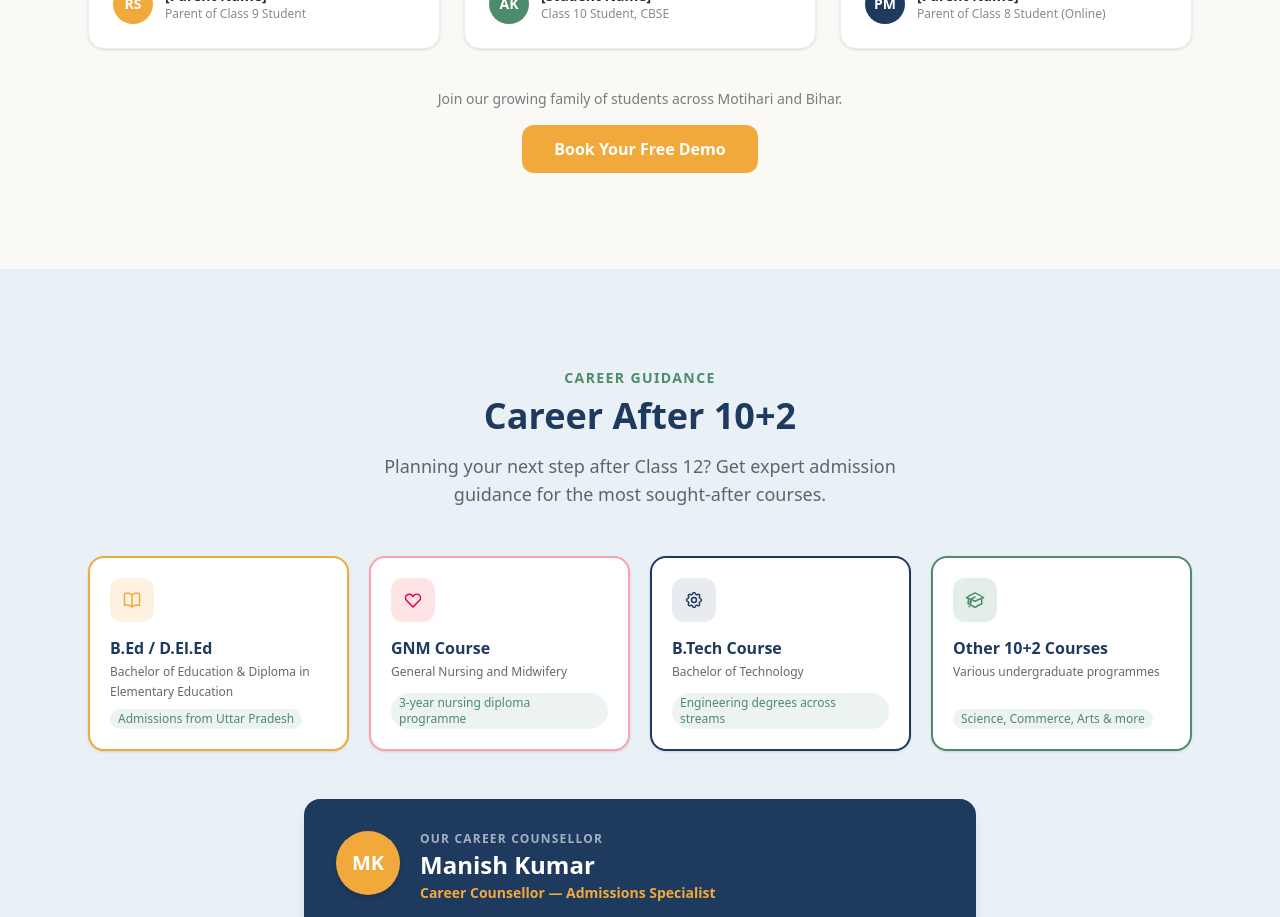
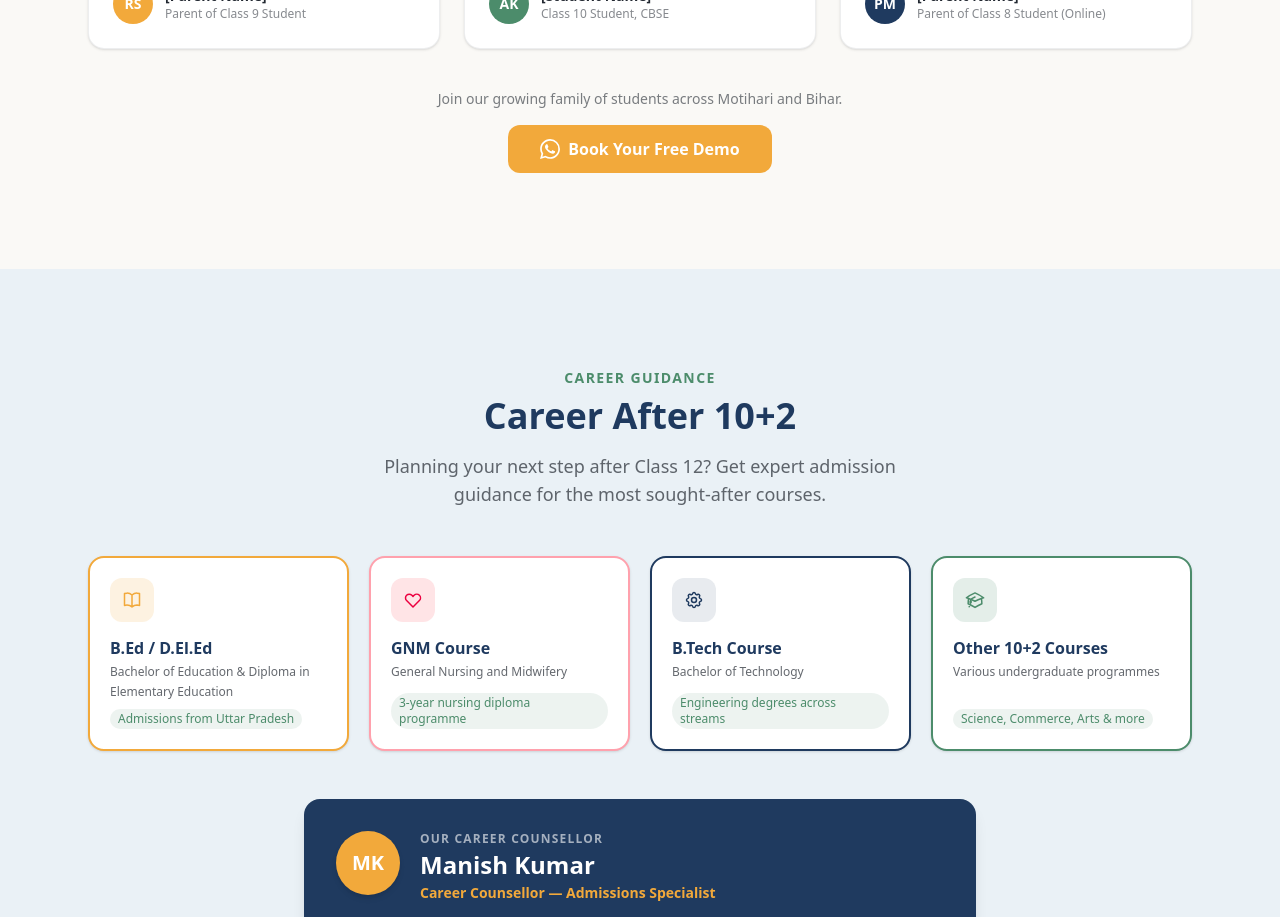
Before and after one commit to nirvanaofficial28-ship-it/home_tution, a Next.js app: page / in a window 1280 px wide. Shown: the part 5120-6037 px from the top of the page. Built offline with nearby package versions, Linux system fonts and the light colour scheme.

Commit message:
Testimonials: WhatsApp pre-filled demo booking on CTA button

```diff
--- a/components/Testimonials.tsx
+++ b/components/Testimonials.tsx
@@ -1,5 +1,8 @@
-// PLACEHOLDER — Replace placeholder testimonials with actual student/parent reviews.
-// Each testimonial should include: quote, reviewer name, relation (Parent/Student), class/grade.
+import { SITE_CONFIG } from "@/lib/site.config";
+
+const demoMessage = encodeURIComponent(
+  "Hi! I'd like to book a FREE demo class at Nirvana Home Tuition Centre. Please let me know the available slots. Thank you!"
+);
 
 const testimonials = [
   {
@@ -104,9 +107,12 @@
             Join our growing family of students across Motihari and Bihar.
           </p>
           <a
-            href="#demo"
+            href={`https://wa.me/${SITE_CONFIG.whatsappNumber}?text=${demoMessage}`}
+            target="_blank"
+            rel="noopener noreferrer"
             className="inline-flex items-center gap-2 bg-accent hover:bg-accent-dark text-white font-semibold px-8 py-3 rounded-xl transition-colors duration-200"
           >
+            <WhatsAppIcon className="w-5 h-5" />
             Book Your Free Demo
           </a>
         </div>
@@ -114,3 +120,11 @@
     </section>
   );
 }
+
+function WhatsAppIcon({ className }: { className?: string }) {
+  return (
+    <svg className={className} fill="currentColor" viewBox="0 0 24 24" aria-hidden="true">
+      <path d="M17.472 14.382c-.297-.149-1.758-.867-2.03-.967-.273-.099-.471-.148-.67.15-.197.297-.767.966-.94 1.164-.173.199-.347.223-.644.075-.297-.15-1.255-.463-2.39-1.475-.883-.788-1.48-1.761-1.653-2.059-.173-.297-.018-.458.13-.606.134-.133.298-.347.446-.52.149-.174.198-.298.298-.497.099-.198.05-.371-.025-.52-.075-.149-.669-1.612-.916-2.207-.242-.579-.487-.5-.669-.51-.173-.008-.371-.01-.57-.01-.198 0-.52.074-.792.372-.272.297-1.04 1.016-1.04 2.479 0 1.462 1.065 2.875 1.213 3.074.149.198 2.096 3.2 5.077 4.487.709.306 1.262.489 1.694.625.712.227 1.36.195 1.871.118.571-.085 1.758-.719 2.006-1.413.248-.694.248-1.289.173-1.413-.074-.124-.272-.198-.57-.347m-5.421 7.403h-.004a9.87 9.87 0 01-5.031-1.378l-.361-.214-3.741.982.998-3.648-.235-.374a9.86 9.86 0 01-1.51-5.26c.001-5.45 4.436-9.884 9.888-9.884 2.64 0 5.122 1.03 6.988 2.898a9.825 9.825 0 012.893 6.994c-.003 5.45-4.437 9.884-9.885 9.884m8.413-18.297A11.815 11.815 0 0012.05 0C5.495 0 .16 5.335.157 11.892c0 2.096.547 4.142 1.588 5.945L.057 24l6.305-1.654a11.882 11.882 0 005.683 1.448h.005c6.554 0 11.89-5.335 11.893-11.893a11.821 11.821 0 00-3.48-8.413z" />
+    </svg>
+  );
+}
```
